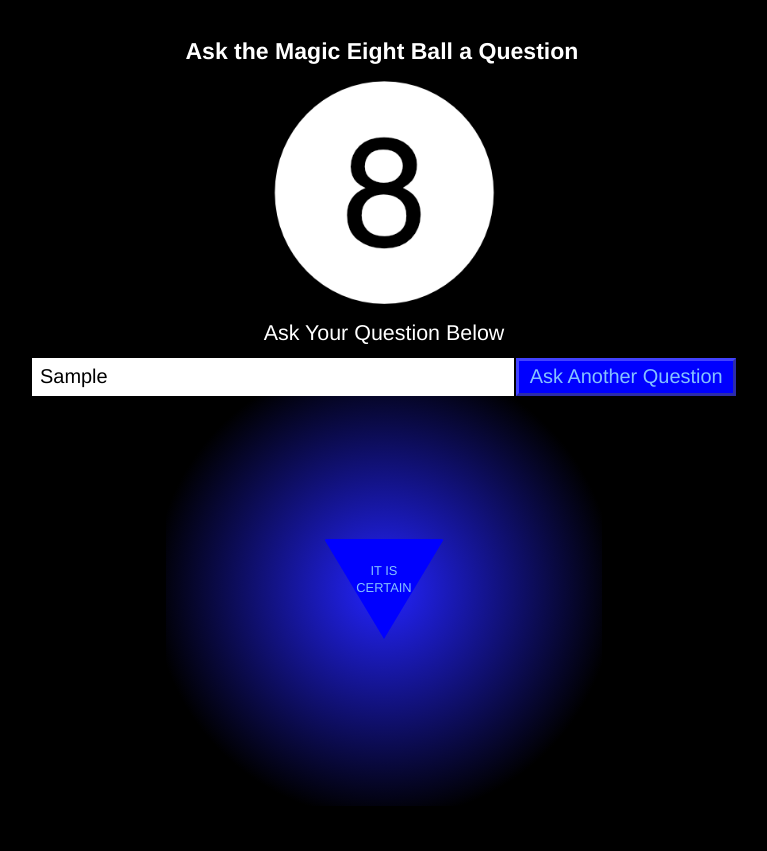
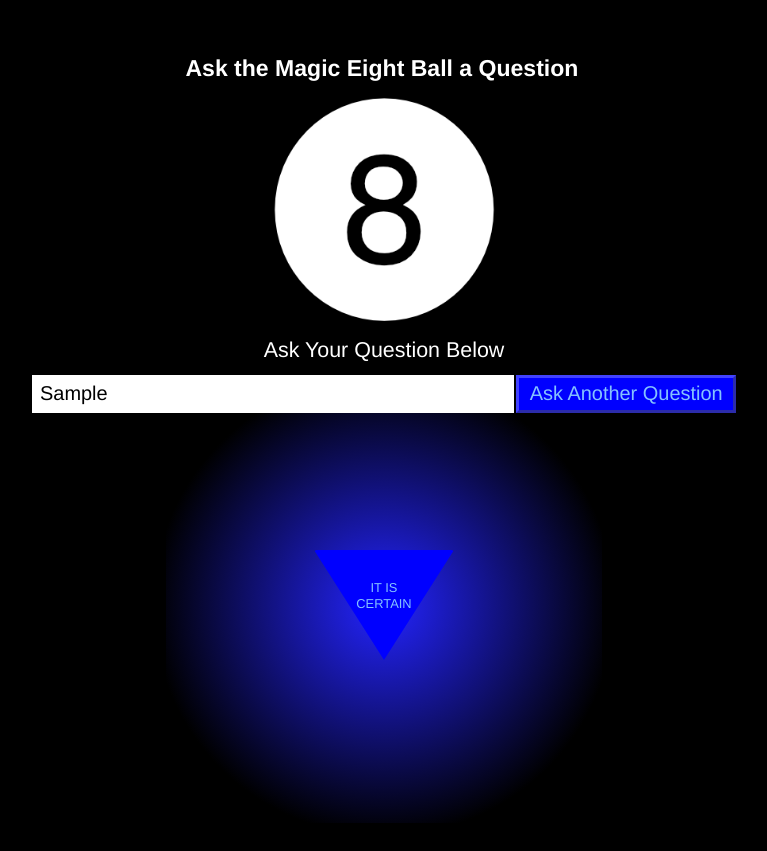
Before and after one commit to kySuga/magic8ball-v2, a plain HTML site: page index.html in a window 1280 px wide. Both pictures are taken after typing "Sample" into the empty fields and a click on the button "Reveal Your Answer". Shown: the whole page, without its empty margins (256-1023 px from the left). Drawn offline with Linux system fonts and the light colour scheme.

Commit message:
Adjust margin-top of main, size of die for increased font size. Remove unused styles, including version one of font-size.

```diff
--- a/styles/style.css
+++ b/styles/style.css
@@ -5,11 +5,9 @@
 
   --color-dark-og: #00f;
   --color-light-og: #1e90ff;
-  /* --color-dark: #0000E0; */
   --color-dark: #00f;
   --color-dark-light: #4242FF;
   --color-dark-glare: #2424FF;
-  /* --color-light: #61B5FF; */
   --color-light: #85C2FF;
 
   /* font families */
@@ -17,31 +15,6 @@
 
   /* font sizes */
   --font-size-default: 62.5%;
-
-  /* @link https://utopia.fyi/type/calculator?c=320,12,1.2,1400,18,1.333,5,2,&s=0.75|0.5|0.25,1.5|2|3|4|6,s-l */
-
-  /* 320-12px/1400-18px */
-  /* --step--2: clamp(0.52rem, calc(0.49rem + 0.14vw), 0.63rem);
-  --step--1: clamp(0.63rem, calc(0.57rem + 0.27vw), 0.84rem);
-  --step-0: clamp(0.75rem, calc(0.66rem + 0.47vw), 1.13rem);
-  --step-1: clamp(0.90rem, calc(0.75rem + 0.75vw), 1.50rem);
-  --step-2: clamp(1.08rem, calc(0.85rem + 1.15vw), 2.00rem);
-  --step-3: clamp(1.30rem, calc(0.95rem + 1.71vw), 2.66rem);
-  --step-4: clamp(1.56rem, calc(1.06rem + 2.50vw), 3.55rem);
-  --step-5: clamp(1.87rem, calc(1.15rem + 3.59vw), 4.74rem); */
-
-  /* @link https://utopia.fyi/type/calculator?c=320,15,1.067,1400,19,1.067,3,5,&s=0.75|0.5|0.25,1.5|2|3|4|6,s-l */
-
-  /* 320-15px-1.067/1400-19px-1.067 */
-  /* --step--5: clamp(0.68rem, calc(0.62rem + 0.27vw), 0.86rem);
-  --step--4: clamp(0.72rem, calc(0.67rem + 0.29vw), 0.92rem);
-  --step--3: clamp(0.77rem, calc(0.71rem + 0.30vw), 0.98rem);
-  --step--2: clamp(0.82rem, calc(0.76rem + 0.33vw), 1.04rem);
-  --step--1: clamp(0.88rem, calc(0.81rem + 0.35vw), 1.11rem);
-  --step-0: clamp(0.94rem, calc(0.86rem + 0.37vw), 1.19rem);
-  --step-1: clamp(1.00rem, calc(0.92rem + 0.39vw), 1.27rem);
-  --step-2: clamp(1.07rem, calc(0.98rem + 0.42vw), 1.35rem);
-  --step-3: clamp(1.14rem, calc(1.05rem + 0.45vw), 1.44rem); */
 
   /* @link https://utopia.fyi/type/calculator?c=320,15,1.067,1400,19,1.075,3,5,&s=0.75|0.5|0.25,1.5|2|3|4|6,s-l */
 
@@ -94,7 +67,7 @@ body {
 }
 main {
   width: 100vw;
-  margin-top: var(--space-m-l);
+  margin-top: var(--space-l-xl);
 }
 article {
   position: relative;
@@ -117,11 +90,9 @@ img {
 h1 {
   width: 31ch;
   margin: 0 auto;
-  /* font-size: var(--step-2); */
   font-size: var(--step-3);
 }
 label {
-  /* font-size: var(--step-1); */
   font-size: var(--step-2);
 }
 form {
@@ -134,7 +105,6 @@ input,
 button {
   border: none;
   border-radius: 0;
-  /* font-size: var(--step-0); */
   font-size: var(--step-1);
 }
 input {
@@ -171,8 +141,8 @@ button {
 }
 #get-your-answer {
   opacity: 1;
-  border-right: 5em solid transparent;
-  border-left: 5em solid transparent;
+  border-right: 6em solid transparent;
+  border-left: 6em solid transparent;
   border-radius: 3px;
   animation-name: dieFadeIn;
   animation-iteration-count: 1;
@@ -188,17 +158,16 @@ button {
   }
 }
 #get-your-answer.die-up {
-  border-bottom: 9em solid var(--color-dark);
+  border-bottom: 10em solid var(--color-dark);
 }
 #get-your-answer.die-down {
-  border-top: 9em solid var(--color-dark);
+  border-top: 10em solid var(--color-dark);
 }
 #answer {
   position: absolute;
   top: 48%;
   left: 50%;
   transform: translate(-50%, -50%);
-  /* font-size: var(--step--1); */
   font-size: var(--step--5);
   line-height: 1.3;
   text-transform: uppercase;
@@ -233,18 +202,15 @@ button {
   button {
     max-width: 11em;
   }
-  /* #answer-wrapper {
-    margin-top: -2.5em;
-  } */
   #get-your-answer {
-    border-right: 6em solid transparent;
-    border-left: 6em solid transparent;
+    border-right: 7em solid transparent;
+    border-left: 7em solid transparent;
   }
   #get-your-answer.die-up {
-    border-bottom: 10em solid var(--color-dark);
+    border-bottom: 11em solid var(--color-dark);
   }
   #get-your-answer.die-down {
-    border-top: 10em solid var(--color-dark);
+    border-top: 11em solid var(--color-dark);
   }
 }
 
```
